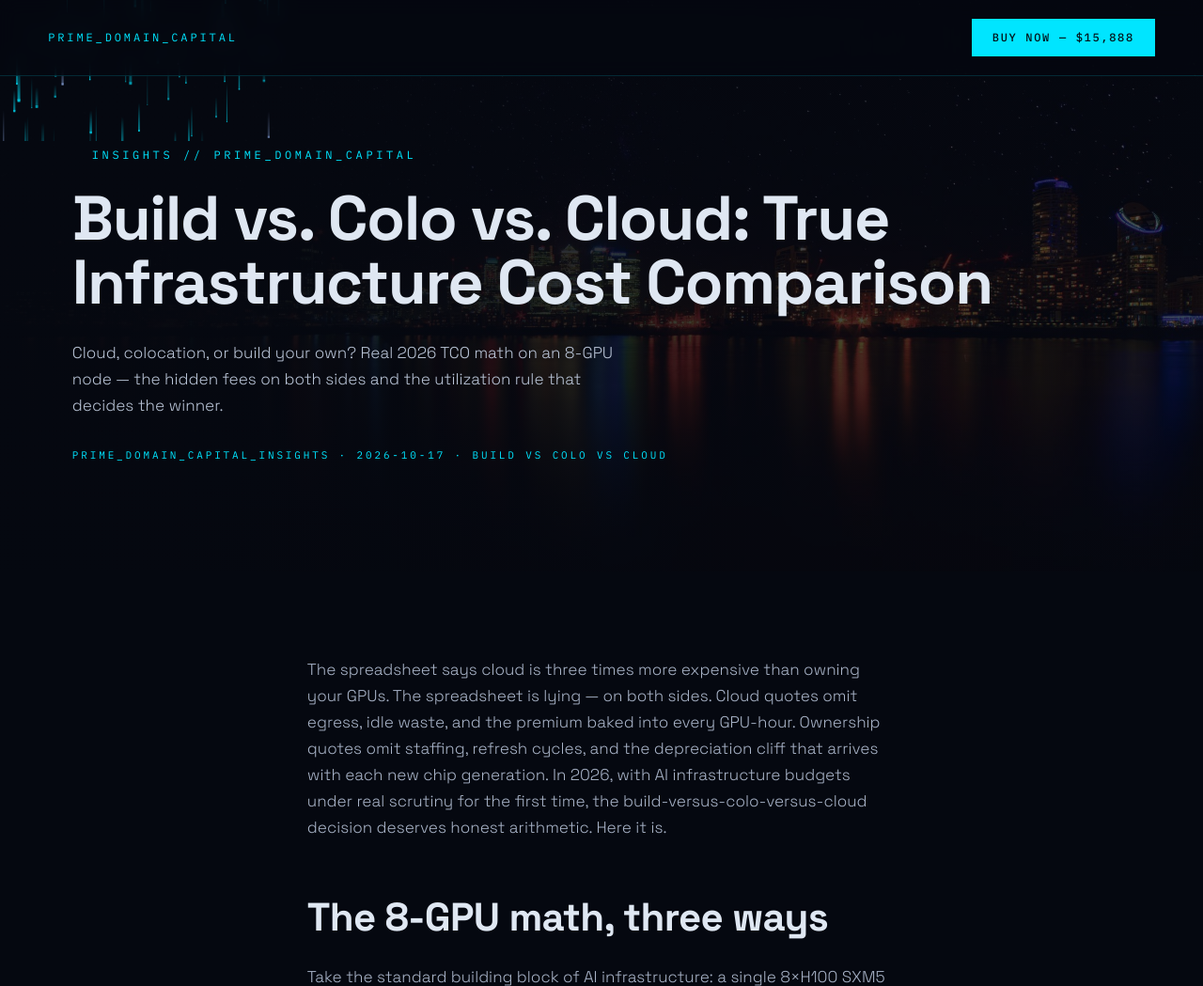
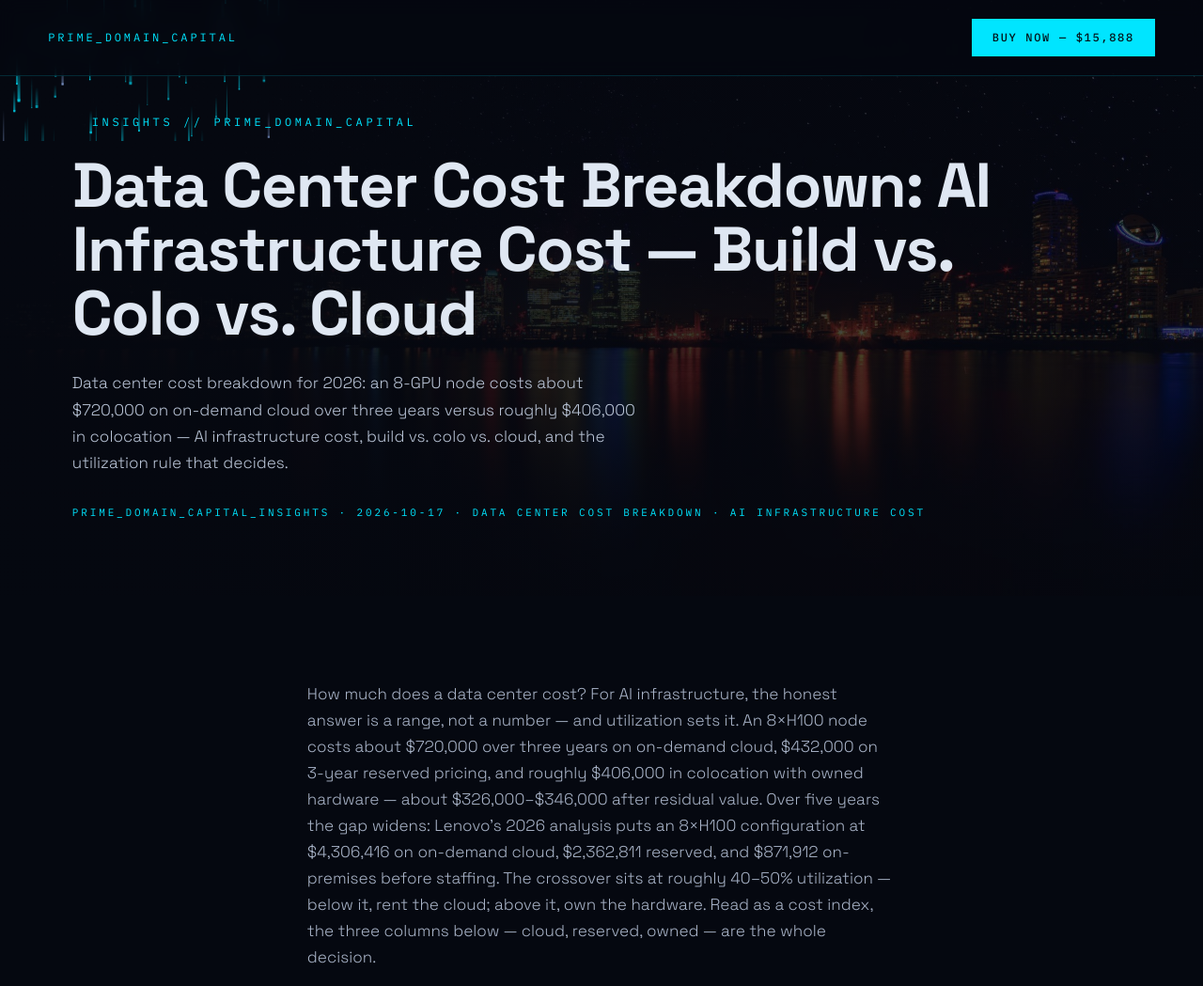
Before and after one commit to primedomaincapital/datacenterprices, a plain HTML site: page insights/article3.html in a window 1280 px wide. Shown: the top 1049 px of the page at 94% size. Drawn offline with Linux system fonts and the light colour scheme.

Commit message:
SEO: page-1 optimization — datacenterprices.com article3

```diff
--- a/insights/article3.html
+++ b/insights/article3.html
@@ -3,11 +3,12 @@
 <head>
 <meta charset="UTF-8">
 <meta name="viewport" content="width=device-width, initial-scale=1.0">
-<title>Build vs. Colo vs. Cloud: True Infrastructure Cost Comparison | datacenterprices.com</title>
-<meta name="description" content="Cloud, colocation, or build your own? Real 2026 TCO math on an 8-GPU node — the hidden fees on both sides and the utilization rule that decides the winner.">
+<title>Data Center Cost Breakdown: AI Infrastructure Cost — Build vs. Colo vs. Cloud | datacenterprices.com</title>
+<meta name="description" content="Data center cost breakdown for 2026: an 8-GPU node costs about $720,000 on on-demand cloud over three years versus roughly $406,000 in colocation — AI infrastructure cost, build vs. colo vs. cloud, and the utilization rule that decides.">
 <link rel="canonical" href="https://datacenterprices.com/insights/article3">
-<meta property="og:title" content="Build vs. Colo vs. Cloud: True Infrastructure Cost Comparison">
-<meta property="og:description" content="Cloud, colocation, or build your own? Real 2026 TCO math on an 8-GPU node — the hidden fees on both sides and the utilization rule that decides the winner.">
+<meta property="og:title" content="Data Center Cost Breakdown: AI Infrastructure Cost — Build vs. Colo vs. Cloud">
+<meta property="og:description" content="Data center cost breakdown for 2026: an 8-GPU node costs about $720,000 on on-demand cloud over three years versus roughly $406,000 in colocation — AI infrastructure cost, build vs. colo vs. cloud, and the utilization rule that decides.">
+<meta property="og:url" content="https://datacenterprices.com/insights/article3">
 <meta property="og:type" content="article">
 <meta property="og:image" content="https://datacenterprices.com/images/photo-37730212.jpg">
 <meta name="twitter:card" content="summary_large_image">
@@ -15,7 +16,7 @@
 <link rel="preconnect" href="https://fonts.gstatic.com" crossorigin>
 <link href="https://fonts.googleapis.com/css2?family=Space+Grotesk:wght@300;400;500;700&family=IBM+Plex+Mono:wght@300;400;500&display=swap" rel="stylesheet">
 <script type="application/ld+json">
-{"@context":"https://schema.org","@type":"Article","headline":"Build vs. Colo vs. Cloud: True Infrastructure Cost Comparison","description":"Cloud, colocation, or build your own? Real 2026 TCO math on an 8-GPU node — the hidden fees on both sides and the utilization rule that decides the winner.","author":{"@type":"Organization","name":"Prime Domain Capital"},"publisher":{"@type":"Organization","name":"Prime Domain Capital"},"datePublished":"2026-10-17","mainEntityOfPage":{"@type":"WebPage","@id":"https://datacenterprices.com/insights/article3.html"}}
+{"@context":"https://schema.org","@type":"Article","headline":"Data Center Cost Breakdown: AI Infrastructure Cost — Build vs. Colo vs. Cloud","description":"Data center cost breakdown for 2026: an 8-GPU node costs about $720,000 on on-demand cloud over three years versus roughly $406,000 in colocation — AI infrastructure cost, build vs. colo vs. cloud, and the utilization rule that decides.","author":{"@type":"Organization","name":"Prime Domain Capital"},"publisher":{"@type":"Organization","name":"Prime Domain Capital"},"datePublished":"2026-10-17","mainEntityOfPage":{"@type":"WebPage","@id":"https://datacenterprices.com/insights/article3.html"}}
 </script>
 <style>
 
@@ -119,12 +120,13 @@ footer a{color:var(--cy);text-decoration:none}
   <div class="hero-bg"></div><div class="hero-veil"></div><canvas id="stream"></canvas>
   <div class="hero-inner">
     <p class="term">INSIGHTS // PRIME_DOMAIN_CAPITAL</p>
-    <h1>Build vs. Colo vs. Cloud: True Infrastructure Cost Comparison</h1>
-    <p class="hero-sub">Cloud, colocation, or build your own? Real 2026 TCO math on an 8-GPU node — the hidden fees on both sides and the utilization rule that decides the winner.</p>
-    <p class="byline">PRIME_DOMAIN_CAPITAL_INSIGHTS · 2026-10-17 · build vs colo vs cloud</p>
+    <h1>Data Center Cost Breakdown: AI Infrastructure Cost — Build vs. Colo vs. Cloud</h1>
+    <p class="hero-sub">Data center cost breakdown for 2026: an 8-GPU node costs about $720,000 on on-demand cloud over three years versus roughly $406,000 in colocation — AI infrastructure cost, build vs. colo vs. cloud, and the utilization rule that decides.</p>
+    <p class="byline">PRIME_DOMAIN_CAPITAL_INSIGHTS · 2026-10-17 · data center cost breakdown · ai infrastructure cost</p>
   </div>
 </header>
 <main class="article"><div class="article-wrap">
+  <p>How much does a data center cost? For AI infrastructure, the honest answer is a range, not a number — and utilization sets it. An 8×H100 node costs about $720,000 over three years on on-demand cloud, $432,000 on 3-year reserved pricing, and roughly $406,000 in colocation with owned hardware — about $326,000–$346,000 after residual value. Over five years the gap widens: Lenovo’s 2026 analysis puts an 8×H100 configuration at $4,306,416 on on-demand cloud, $2,362,811 reserved, and $871,912 on-premises before staffing. The crossover sits at roughly 40–50% utilization — below it, rent the cloud; above it, own the hardware. Read as a cost index, the three columns below — cloud, reserved, owned — are the whole decision.</p>
 <p>The spreadsheet says cloud is three times more expensive than owning your GPUs. The spreadsheet is lying — on both sides. Cloud quotes omit egress, idle waste, and the premium baked into every GPU-hour. Ownership quotes omit staffing, refresh cycles, and the depreciation cliff that arrives with each new chip generation. In 2026, with AI infrastructure budgets under real scrutiny for the first time, the build-versus-colo-versus-cloud decision deserves honest arithmetic. Here it is.</p>
 <h2>The 8-GPU math, three ways</h2>
 <p>Take the standard building block of AI infrastructure: a single 8×H100 SXM5 node, the workhorse of training and large-scale inference. A DGX-class node costs $250,000–$350,000 to buy. Now run it three ways over three years at full utilization.</p>
@@ -140,7 +142,7 @@ footer a{color:var(--cy);text-decoration:none}
 <p>Forget tribal affiliation. The decision reduces to four questions. First, utilization: sustained above 50%? Own the hardware. Spiky or experimental? Rent the cloud. Second, duration: a 3–5 year horizon favors ownership; comparing over 12 months always favors cloud and always misleads. Third, staffing: do you have — or can you buy — the operational capability? If not, price the managed service into the colo column before comparing. Fourth, data gravity and compliance: GDPR, HIPAA, SOC 2, and sector AI-governance frameworks often settle the question before cost is considered, and sub-10ms inference latency requirements reliably favor colocated bare metal over multi-tenant cloud instances.</p>
 <p>The sophisticated answer, and the one most enterprises are converging on, is hybrid by workload: own the base load in colocation, burst to cloud for peaks, and keep training where the data lives. Cloud is a pricing model. Colocation is a real-estate decision. Owning hardware is a commitment. Match the instrument to the utilization curve — and re-run the math every renewal cycle, because the only constant in this market is that last year&#x27;s answer has expired.</p>
 <p>The company that becomes the pricing authority for AI infrastructure will own the most valuable search traffic in the sector. Datacenterprices.com is available for acquisition by that company — inquiries to info@primedomaincapital.com.</p>
-<div class="more"><p class="sec-label">// MORE_INSIGHTS</p><div class="more-grid"><a class="more-card" href="article1.html"><span class="mk">INSIGHT_01</span><span class="mt">Colocation Pricing 2026: What a Rack Really Costs by Market</span></a><a class="more-card" href="article2.html"><span class="mk">INSIGHT_02</span><span class="mt">Data Center Power Costs: The Hidden Variable in AI Infrastructure</span></a></div></div>
+<div class="more"><p class="sec-label">// MORE_INSIGHTS</p><div class="more-grid"><a class="more-card" href="article1.html"><span class="mk">INSIGHT_01</span><span class="mt">Data Center Rates & Colocation Pricing 2026: What a Rack Costs by Market</span></a><a class="more-card" href="article2.html"><span class="mk">INSIGHT_02</span><span class="mt">Data Center Power & Running Costs: The Hidden Variable in AI Infrastructure</span></a></div></div>
 </div></main>
 <section class="cta-sec"><div class="wrap"><div class="cta-box"><div class="cta-in">
   <p class="sec-label">// ACQUIRE</p>
```
